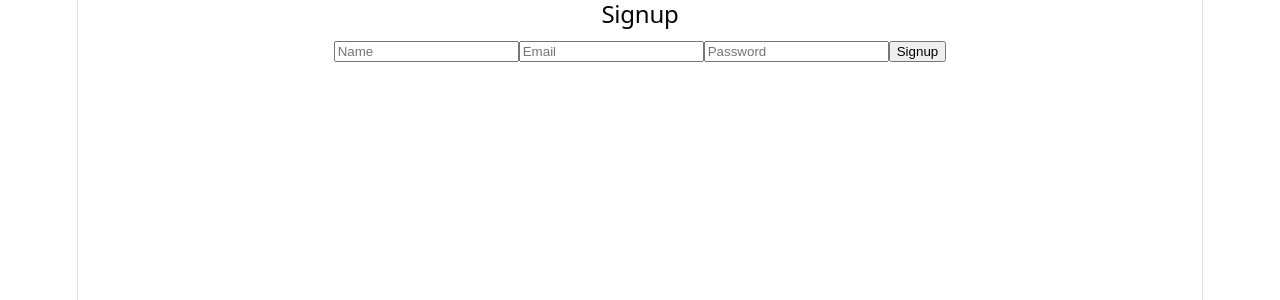
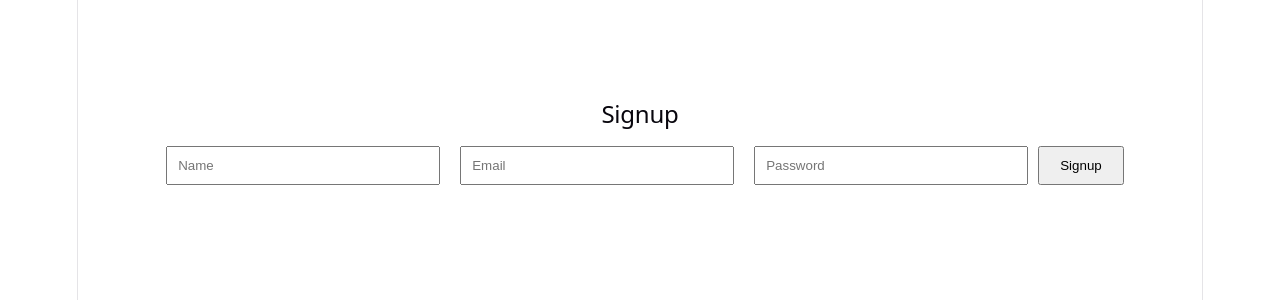
Before and after one commit to stud-addy-vans/fullstack-app, a React (Vite) app in the folder client/: page / in a window 1280 px wide. Shown: the top 300 px of the page. Built offline with nearby package versions, Linux system fonts and the light colour scheme.

Commit message:
ui improvement + better errors

```diff
--- a/client/src/pages/Login.jsx
+++ b/client/src/pages/Login.jsx
@@ -10,30 +10,44 @@ export default function Login() {
   const handleLogin = async (e) => {
     e.preventDefault();
     try {
-      const res = await axios.post("https://fullstack-app-ulu3.onrender.com/api/auth/login", {
-        email,
-        password,
-      });
+      const res = await axios.post(
+        "https://fullstack-app-ulu3.onrender.com/api/auth/login",
+        {
+          email,
+          password,
+        },
+      );
 
       localStorage.setItem("token", res.data.token);
       alert("Login successful");
       navigate("/dashboard");
     } catch (err) {
-      alert("Error logging in");
+      alert(err.response?.data?.error || "Login failed");
     }
   };
 
   return (
-    <div>
+    <div style={{ textAlign: "center", marginTop: "100px" }}>
       <h2>Login</h2>
       <form onSubmit={handleLogin}>
-        <input placeholder="Email" onChange={(e) => setEmail(e.target.value)} />
+        <input
+          placeholder="Email"
+          onChange={(e) => setEmail(e.target.value)}
+          style={{ padding: "10px", margin: "10px", width: "250px" }}
+        />
+
         <input
           placeholder="Password"
           type="password"
           onChange={(e) => setPassword(e.target.value)}
+          style={{ padding: "10px", margin: "10px", width: "250px" }}
         />
-        <button type="submit">Login</button>
+        <button
+          type="submit"
+          style={{ padding: "10px 20px", marginTop: "10px" }}
+        >
+          Login
+        </button>
       </form>
     </div>
   );
--- a/client/src/pages/Signup.jsx
+++ b/client/src/pages/Signup.jsx
@@ -9,29 +9,46 @@ export default function Signup() {
   const handleSignup = async (e) => {
     e.preventDefault();
     try {
-      await axios.post("https://fullstack-app-ulu3.onrender.com/api/auth/signup", {
-        name,
-        email,
-        password,
-      });
+      await axios.post(
+        "https://fullstack-app-ulu3.onrender.com/api/auth/signup",
+        {
+          name,
+          email,
+          password,
+        },
+      );
       alert("Signup successful");
     } catch (err) {
-      alert("Error signing up");
+      alert(err.response?.data?.error || "Signup failed");
     }
   };
 
   return (
-    <div>
+    <div style={{ textAlign: "center", marginTop: "100px" }}>
       <h2>Signup</h2>
       <form onSubmit={handleSignup}>
-        <input placeholder="Name" onChange={(e) => setName(e.target.value)} />
-        <input placeholder="Email" onChange={(e) => setEmail(e.target.value)} />
+        <input
+          placeholder="Name"
+          onChange={(e) => setName(e.target.value)}
+          style={{ padding: "10px", margin: "10px", width: "250px" }}
+        />
+        <input
+          placeholder="Email"
+          onChange={(e) => setEmail(e.target.value)}
+          style={{ padding: "10px", margin: "10px", width: "250px" }}
+        />
         <input
           placeholder="Password"
           type="password"
           onChange={(e) => setPassword(e.target.value)}
+          style={{ padding: "10px", margin: "10px", width: "250px" }}
         />
-        <button type="submit">Signup</button>
+        <button
+          type="submit"
+          style={{ padding: "10px 20px", marginTop: "10px" }}
+        >
+          Signup
+        </button>
       </form>
     </div>
   );
```
